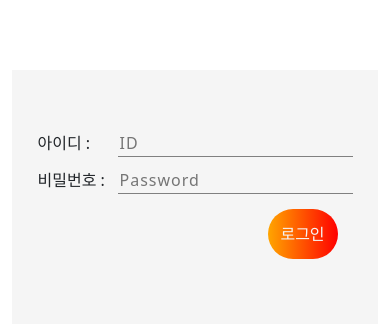
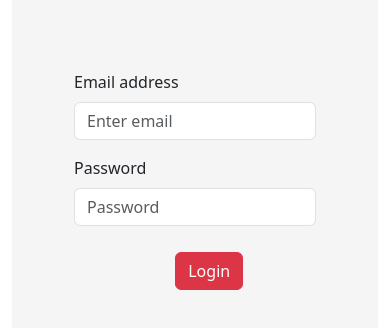
Before and after one commit to leejeongsueng1/react-router-practice, a React (Create React App) app: page /login in a window 390 px wide. Shown: the part 220-548 px from the top of the page. Built offline with nearby package versions, Linux system fonts and the light colour scheme.

Commit message:
모바일 화면 개선

```diff
--- a/package.json
+++ b/package.json
@@ -7,6 +7,7 @@
     "@fortawesome/free-regular-svg-icons": "^6.5.1",
     "@fortawesome/free-solid-svg-icons": "^6.5.1",
     "@fortawesome/react-fontawesome": "^0.2.0",
+    "@redux-devtools/extension": "^3.3.0",
     "@testing-library/jest-dom": "^5.17.0",
     "@testing-library/react": "^13.4.0",
     "@testing-library/user-event": "^13.5.0",
--- a/src/App.css
+++ b/src/App.css
@@ -94,7 +94,6 @@
     padding: 50px;
     background-color: whitesmoke;
     background-clip: padding-box;
-    margin-top: 150px;
     display: flex;
     flex-direction: column;
     justify-content:center;
--- a/src/App.js
+++ b/src/App.js
@@ -8,6 +8,7 @@ import {useEffect, useState} from "react";
 import {PrivateRoute} from "./routes/PrivateRoute";
 import { Container } from "react-bootstrap";
 import {isMobile} from "react-device-detect";
+import {useSelector} from "react-redux";
 
 /*TODO:
    1. 전체 상품 페이지, 로그인 페이지, 상품 상세 페이지
@@ -23,13 +24,13 @@ import {isMobile} from "react-device-detect";
 */
 function App() {
 
-    const [auth, setAuth] = useState(false);
+    const auth = useSelector(state=>state.auth.authenticate);
     return (
         <Container>
-            <Navbar auth={auth} setAuth={setAuth} isMobile={isMobile}/>
+            <Navbar auth={auth} isMobile={isMobile}/>
             <Routes>
                 <Route path="/" element={<ProductAll/>}/>
-                <Route path="/login" element={<Login setAuth={setAuth} />}  />
+                <Route path="/login" element={<Login />}  />
                 <Route path="/product/:id" element={<PrivateRoute auth={auth}/>} />
             </Routes>
 
--- a/src/components/Navbar.jsx
+++ b/src/components/Navbar.jsx
@@ -3,7 +3,9 @@ import { FontAwesomeIcon } from '@fortawesome/react-fontawesome'
 import {faUser} from "@fortawesome/free-regular-svg-icons";
 import {faSearch, faBars, faTimes} from "@fortawesome/free-solid-svg-icons";
 import {useNavigate} from "react-router-dom";
-export const Navbar = ({auth, setAuth, isMobile}) => {
+import {useDispatch, useSelector} from "react-redux";
+import {authenticateAction} from "../redux/actions/AuthenticateAction";
+export const Navbar = ({auth}) => {
 
     const menuList = ['여성','Devided', '남성', '신생아/유아', '아동','H&M Home', 'Sale','지속가능성'];
 
@@ -14,6 +16,13 @@ export const Navbar = ({auth, setAuth, isMobile}) => {
     const toggleMenu = () => {
         setMenuToggle(menuToggle => !menuToggle); // on,off 개념 boolean
     }
+
+    const dispatch = useDispatch();
+    const setAuth = () =>{
+         dispatch(authenticateAction.logout());
+    };
+
+
 
     return (
         <div>
@@ -32,7 +41,7 @@ export const Navbar = ({auth, setAuth, isMobile}) => {
                     }}  />
                 </div>
                 <div className="login-button" onClick={()=>{
-                    if (!auth ){navigate("/login");}else{setAuth(false); navigate("/");}
+                    if (!auth ){navigate("/login");}else{setAuth(); navigate("/");}
                 }}>
                     <FontAwesomeIcon icon={faUser} />
                     <div>{auth? "로그아웃" : "로그인"}</div>
--- a/src/pages/Login.jsx
+++ b/src/pages/Login.jsx
@@ -1,25 +1,40 @@
-import React from "react";
-import {Form} from "react-bootstrap";
+import React, {useState} from "react";
+import {Button, Form} from "react-bootstrap";
 import {Container} from "react-bootstrap";
 import {useNavigate} from "react-router-dom";
+import {useDispatch, useSelector} from "react-redux";
+import {authenticateAction} from "../redux/actions/AuthenticateAction";
 
-export const Login = ({setAuth}) => {
-
-
+export const Login = () => {
+    const [id, setId] = useState('');
+    const [password, setPassword] = useState('');
     const navigator = useNavigate();
+    const dispatch = useDispatch();
 
     const onSubmit = (event)=>{
         event.preventDefault();
-        setAuth(true);
+
+
+        dispatch(authenticateAction.login(id,password))
         navigator('/');
     }
 
     return (
         <Container className="login-form">
-            <Form onSubmit={onSubmit}>
-                <div className="id-div"><label className="id-label">아이디 :</label><input className="input-id" aria-label="id-label" type="text" placeholder="ID"/></div>
-                <div className="pwd-div"><label className="pwd-label">비밀번호 :</label><input className="input-pwd" type="password" placeholder="Password"/></div>
-                <div className="submit-div"><input className="input-submit" value="로그인" type="submit"/></div>
+            <Form className="login-form" onSubmit={onSubmit}>
+                <Form.Group className="mb-3" controlId="formBasicEmail">
+                    <Form.Label>Email address</Form.Label>
+                    <Form.Control type="email" placeholder="Enter email" onChange={(event)=>{setId(event.target.value)}} />
+                </Form.Group>
+                <Form.Group className="mb-3" controlId="formBasicPassword">
+                    <Form.Label>Password</Form.Label>
+                    <Form.Control type="password" placeholder="Password" onChange={(event)=>{setPassword(event.target.value)}}/>
+                </Form.Group>
+                <div className="submit-div">
+                    <Button variant="danger" type="submit">
+                        Login
+                    </Button>
+                </div>
             </Form>
         </Container>
 
--- a/src/pages/ProductAll.jsx
+++ b/src/pages/ProductAll.jsx
@@ -7,7 +7,7 @@ import {productAction} from "../redux/actions/ProductAction"
 
 export const ProductAll = () => {
 
-    const productList = useSelector(state=>state.productList);
+    const productList = useSelector(state=>state.product.productList);
     const [query,setQuery]=useSearchParams();
 
     const dispatch = useDispatch();
--- a/src/redux/Store.jsx
+++ b/src/redux/Store.jsx
@@ -1,7 +1,9 @@
 import {createStore, applyMiddleware} from "redux";
+import {composeWithDevTools} from "@redux-devtools/extension";
 import {thunk} from "redux-thunk";
-import productReducer from "./reducer/ProductReducer";
+import rootReducer from "./reducer"
 
-let store = createStore(productReducer, applyMiddleware(thunk));
+
+let store = createStore(rootReducer,composeWithDevTools(applyMiddleware(thunk)));
 
 export default store;
--- /dev/null
+++ b/src/redux/actions/AuthenticateAction.jsx
@@ -0,0 +1,12 @@
+function login(id,password) {
+    return(dispatch,getState)=>{
+      dispatch({type:"LOGIN_SUCCESS", payload:{id,password}});
+    };
+}
+
+function logout() {
+    return(dispatch,getState)=>{
+        dispatch({type:"LOGOUT_SUCCESS"});
+    };
+}
+export const authenticateAction = {login,logout};
--- /dev/null
+++ b/src/redux/reducer/AuthenticateReducer.jsx
@@ -0,0 +1,23 @@
+let initialState = {
+    id:'',
+    password:'',
+    authenticate:false
+}
+
+function authenticateReducer(state = initialState, action){
+    let {type, payload} = action;
+    switch (type){
+        case "LOGIN_SUCCESS":
+            console.log("login_success_reducer");
+            return {...state, id:payload.id, password:payload.password, authenticate:true};
+        case "LOGOUT_SUCCESS":
+            console.log("logout_success_reducer");
+            return {...state, authenticate:false};
+        default:
+            return {...state};
+    }
+
+
+}
+
+export default authenticateReducer;
--- a/src/redux/reducer/ProductReducer.jsx
+++ b/src/redux/reducer/ProductReducer.jsx
@@ -10,8 +10,6 @@ function productReducer(state = initialState,action) {
         default:
             return {...state};
     }
-
-
 }
 
 export default productReducer;
--- /dev/null
+++ b/src/redux/reducer/index.js
@@ -0,0 +1,9 @@
+import {combineReducers} from "redux";
+
+import authenticateReducer from "./AuthenticateReducer";
+import productReducer from "./ProductReducer";
+
+export default combineReducers({
+    auth : authenticateReducer,
+    product: productReducer
+});
```
Also changed, not shown: 1 other file (tests, documents, lock files or other folders).
